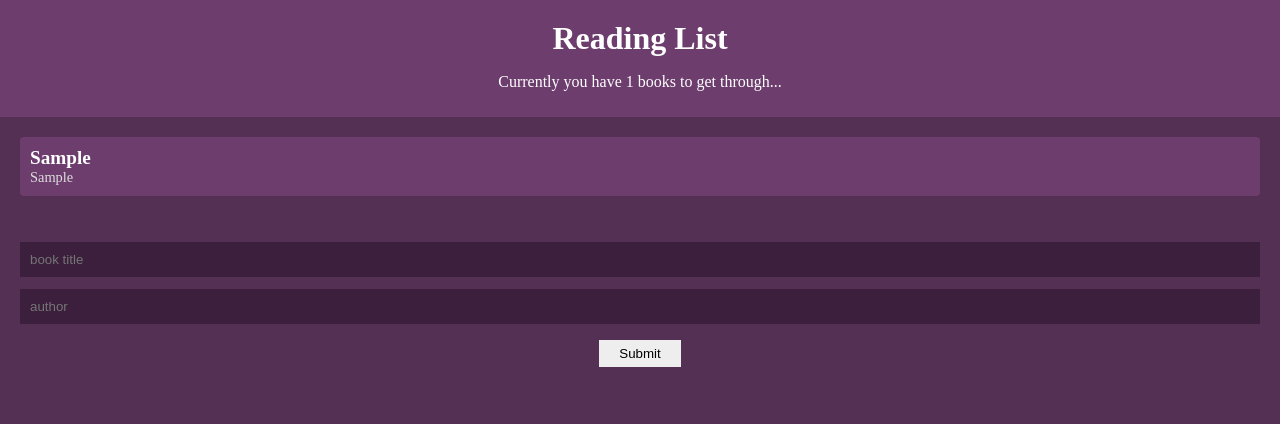
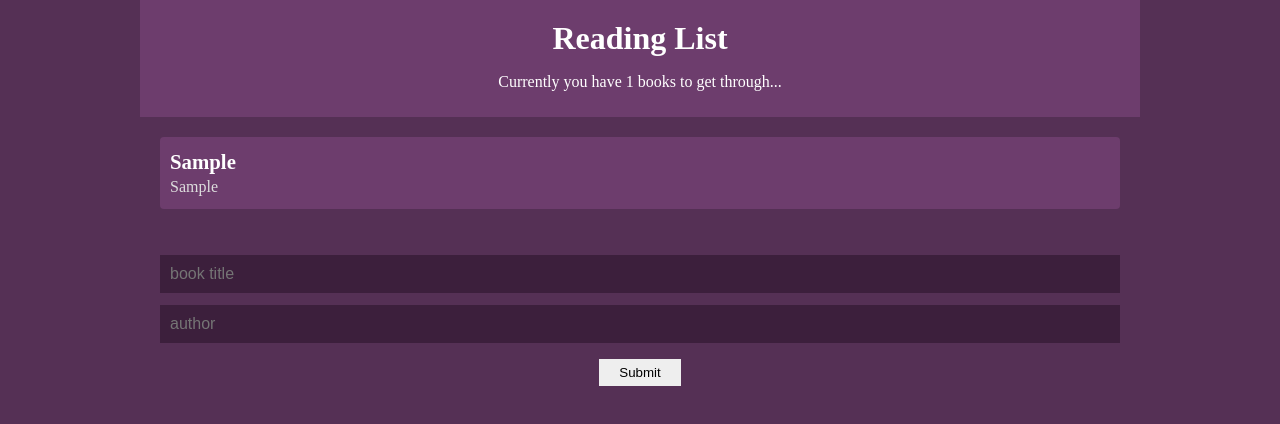
Before and after one commit to csababalint91/Reading-list, a React (Create React App) app: page / in a window 1280 px wide. Both pictures are taken after typing "Sample", "Sample" into the empty fields and a click on the input 639 px from the left and 312 px from the top of the page. Shown: the top 424 px of the page. Built offline with nearby package versions, Linux system fonts and the light colour scheme.

Commit message:
Change Styling
change fontsize, line-height, and add max with to body

```diff
--- a/src/index.css
+++ b/src/index.css
@@ -1,13 +1,14 @@
 body {
   margin: 0;
   background: #553055;
+  max-width: 1000px;
+  margin: auto;
 }
 
 .App {
   background: #4c2a4c;
   margin: 20px auto;
   width: 90%;
-  max-width: 700px;
   color: #eee;
 }
 
@@ -37,6 +38,7 @@ body {
   padding: 10px;
   cursor: pointer;
   margin: 10px 0;
+  line-height: 1.4;
 }
 
 .book-list li:hover {
@@ -47,17 +49,18 @@ body {
 .book-list .title {
   font-weight: bold;
   color: #fff;
-  font-size: 1.2em;
+  font-size: 1.3em;
 }
 
 .book-list .author {
-  font-size: 0.9em;
+  font-size: 1rem;
   color: #ddd;
 }
 
 .empty {
   margin: 20px;
   text-align: center;
+  color: #fff;
 }
 
 form {
@@ -72,6 +75,7 @@ input[type="text"] {
   background: #3c1f3c;
   color: #fff;
   border: 0;
+  font-size: 1rem;
 }
 
 input[type="submit"] {
```
